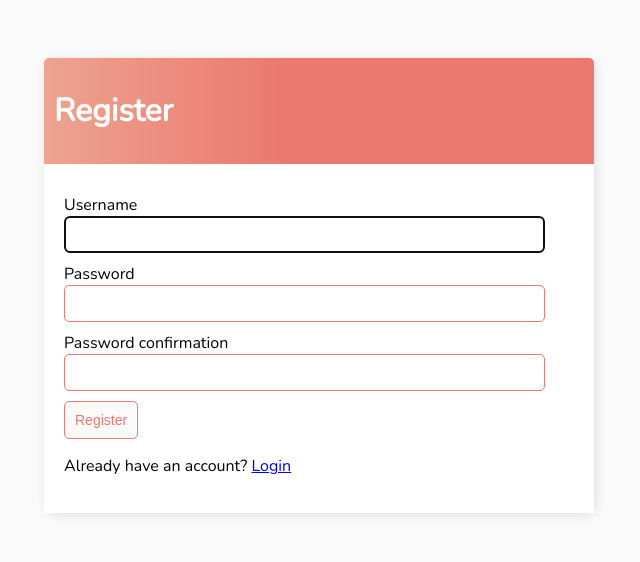
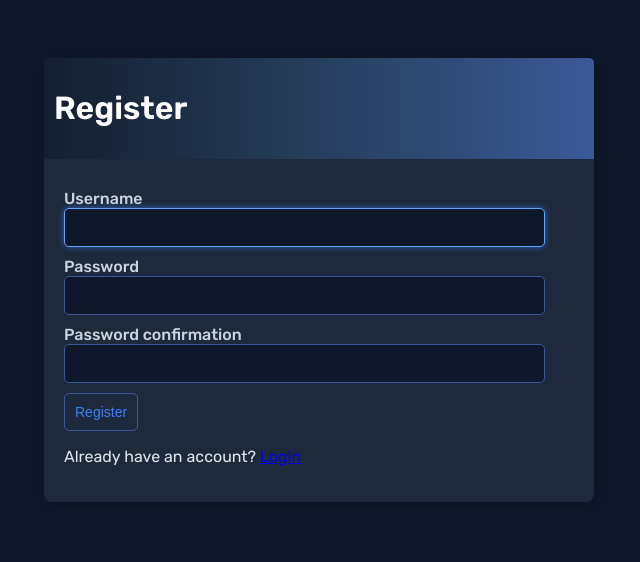
Before and after one commit to UrmilaK08/Django-Todo-app, a Django app: page /register/ in a window 1280 px wide. Shown: the top 562 px of the page, without its empty margins (321-961 px from the left). Run offline with Django 5.2, Linux system fonts and the light colour scheme.

Commit message:
added styles

```diff
--- a/base/templates/base/main.html
+++ b/base/templates/base/main.html
@@ -8,122 +8,174 @@
     <link href="https://fonts.googleapis.com/css2?family=Nunito:wght@200&display=swap" rel="stylesheet">
     <title>To Do Items</title>
     <style>
-        body{
-            background-color: #fafafa;
-            font-family: "Nunito", sans-serif;
+        @import url('https://fonts.googleapis.com/css2?family=Rubik:wght@400;500;600&display=swap');
+
+        body {
+          background-color: #0f172a;
+          font-family: 'Rubik', sans-serif;
           padding: 50px;
+          color: #e2e8f0; /* Light slate for base text */
         }
 
-        /* h1, h2, h3, h4, h5, h6{
-
-        } */
-
-        .container{
+        .container {
           max-width: 550px;
           margin: auto;
-            background-color:#fff;
-            --webkit-box-shadow: 2px 2px 12px -4px rgba(0, 0, 0, 0.21);
-            box-shadow: 2px 2px 13px -4px rgba(0, 0, 0, 0.21);
+          background-color: #1e293b;
+          box-shadow: 2px 2px 13px -4px rgba(0, 0, 0, 0.5);
+          border-radius: 8px;
         }
 
-        .header-bar{
+        .header-bar {
           display: flex;
           justify-content: space-between;
-            color: #fff;
+          color: #ffffff;
           padding: 10px;
           border-radius: 5px 5px 0 0;
-            background: linear-gradient(90deg, #eea390 0%, #eb796f 43%, #eb796f 100%);
+          background: linear-gradient(90deg, #141e30 0%, #243b55 43%, #3b5998 100%);
         }
-        .header-bar button {
+
+        .header-bar button,
+        .header-bar a {
           background: none;
           border: none;
-            color: rgb(247, 247, 247);
+          color: #f1f5f9;
           text-decoration: none;
           cursor: pointer;
           font: inherit;
           padding: 0;
+          transition: color 0.3s ease;
         }
-        .header-bar a {
-            color: rgb(247, 247, 247);
-            text-decoration: none;
 
+        .header-bar a:hover,
+        .header-bar button:hover {
+          color: #cbd5e1;
         }
-        .task-wrapper{
+
+        .task-wrapper {
           display: flex;
-            align-items:center;
+          align-items: center;
           justify-content: space-between;
           padding: 20px;
-            background-color: #fff;
-            border-top: 1px solid rgb(226, 226, 226);
+          background-color: #1e293b;
+          border-top: 1px solid #334155;
         }
-        .task-title{
+
+        .task-title {
           display: flex;
+          align-items: center;
         }
-        .task-title a{
+
+        .task-title a {
           text-decoration: none;
-            color: #4b5156;
+          color: #cbd5e1;
           margin-left: 10px;
+          transition: color 0.3s ease;
         }
-        .task-complete-icon{
+
+        .task-title a:hover {
+          color: #3b82f6; /* Bright blue highlight */
+        }
+
+        .task-complete-icon {
           height: 20px;
           width: 20px;
-            background-color: rgb(105, 192, 105);
+          background-color: #10b981; /* Emerald for complete */
+          border-radius: 50%;
+          box-shadow: 0 0 6px #10b981aa;
+        }
+
+        .task-incomplete-icon {
+          height: 20px;
+          width: 20px;
+          background-color: #64748b; /* Cool gray */
           border-radius: 50%;
         }
-        .task-incomplete-icon{
-            height: 20px;
-            width: 20px;
-            background-color: rgb(218, 218, 218);
-            border-radius: 50%;
-        }
-        .delete-link{
+
+        .delete-link {
           text-decoration: none;
           font-weight: 900;
-            color: #cf4949;
+          color: #ef4444; /* Soft red */
           font-size: 22px;
           line-height: 0;
+          transition: color 0.3s ease;
         }
 
-        #search-add-wrapper{
+        .delete-link:hover {
+          color: #f87171;
+        }
+
+        #search-add-wrapper {
           display: flex;
           justify-content: space-between;
           align-items: center;
           padding: 10px;
         }
 
-        #add-link{
-            color: #eb796f;
+        #add-link {
+          color: #3b82f6;
           text-decoration: none;
           font-size: 42px;
-            text-shadow: 1px 1px #81413b;
+          text-shadow: 1px 1px #1e3a8a;
+          transition: color 0.3s ease;
+        }
+
+        #add-link:hover {
+          color: #60a5fa;
         }
 
         input[type=text],
         input[type=password],
-        textarea{
-            border: 1px solid #eb796f;
+        textarea {
+          border: 1px solid #3b5998;
           border-radius: 5px;
           padding: 10px;
           width: 90%;
+          background-color: #0f172a;
+          color: #e2e8f0;
+          font-family: inherit;
+          font-size: 14px;
+          transition: border-color 0.3s ease, box-shadow 0.3s ease;
         }
-        label{
-            padding-top:10px !important;
+
+        input:focus,
+        textarea:focus {
+          border-color: #60a5fa;
+          outline: none;
+          box-shadow: 0 0 6px #3b82f6aa;
+        }
+
+        label {
+          padding-top: 10px !important;
           display: block;
+          color: #cbd5e1;
+          font-weight: 500;
         }
-        .button{
-            border: 1px solid #eb796f;
-            background-color: #fafafa;
-            color: #eb796f;
+
+        .button {
+          border: 1px solid #3b5998;
+          background-color: #1e293b;
+          color: #3b82f6;
           padding: 10px;
           font-size: 14px;
           border-radius: 5px;
           cursor: pointer;
           text-decoration: none;
+          transition: all 0.3s ease;
         }
-        .card-body{
+
+        .button:hover {
+          background-color: #3b82f6;
+          color: #ffffff;
+          border-color: #60a5fa;
+        }
+
+        .card-body {
           padding: 20px;
+          color: #e2e8f0;
         }
       </style>
+
+
 </head>
 <body>
     <div class="container">
```
Also changed, not shown: db.sqlite3. Lines whose indentation alone changed are shown as unchanged.
